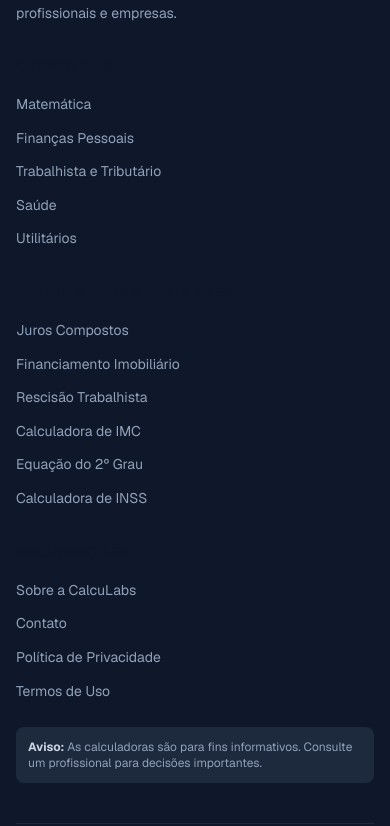
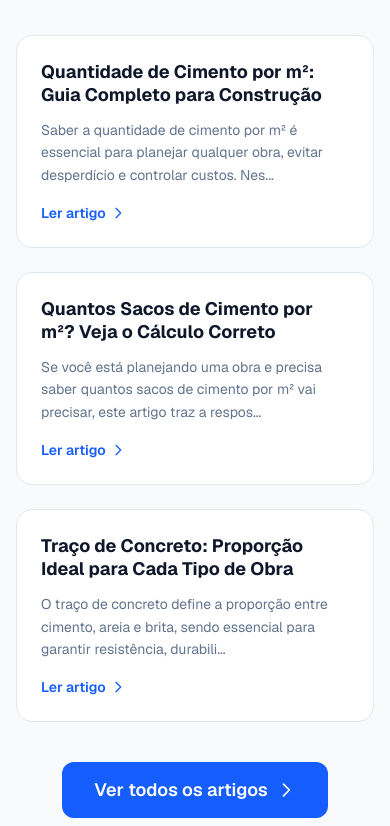
Before and after one commit to calculabs-adm/calculabs, a Next.js app: page / in a window 390 px wide. Shown: the part 5178-6004 px from the top of the page. Built offline with nearby package versions, Linux system fonts and the light colour scheme; no server answers.

Commit message:
feat: add Knowledge Hub CTA block on homepage before footer

```diff
--- a/src/app/page.tsx
+++ b/src/app/page.tsx
@@ -1,5 +1,5 @@
 import Link from "next/link";
-import { getCategoriesWithCount, getLatestCalculators } from "@/lib/data";
+import { getCategoriesWithCount, getLatestCalculators, getPublishedArticleSlugs, getArticleBySlug } from "@/lib/data";
 import LatestCalculatorsCarousel from "@/components/home/LatestCalculatorsCarousel";
 import type { Metadata } from "next";
 
@@ -54,6 +54,15 @@
 export default async function HomePage() {
   const categories = await getCategoriesWithCount();
   const latestCalculators = getLatestCalculators(8);
+
+  const allArticles = getPublishedArticleSlugs()
+    .map((slug) => getArticleBySlug(slug))
+    .filter(Boolean);
+  const highPriority = allArticles.filter((a) => a!.priority === "high");
+  const hubArticles = [
+    ...highPriority,
+    ...allArticles.filter((a) => a!.priority !== "high"),
+  ].slice(0, 3);
 
   const jsonLd = {
     "@context": "https://schema.org",
@@ -271,6 +280,57 @@
           </p>
         </div>
       </section>
+
+      {/* Knowledge Hub CTA */}
+      {hubArticles.length > 0 && (
+        <section className="max-w-7xl mx-auto px-4 sm:px-6 lg:px-8 py-16">
+          <div className="text-center mb-10">
+            <h2 className="text-3xl font-bold text-slate-900 mb-3">
+              Aprenda com nossos guias completos
+            </h2>
+            <p className="text-slate-600 text-lg max-w-2xl mx-auto">
+              Conteúdo prático para ajudar você a tomar decisões melhores no dia a dia.
+            </p>
+          </div>
+
+          <div className="grid grid-cols-1 md:grid-cols-3 gap-6">
+            {hubArticles.map((article) => (
+              <Link
+                key={article!.slug}
+                href={`/conhecimento/${article!.slug}`}
+                className="group bg-white border border-slate-200 rounded-2xl p-6 hover:border-blue-300 hover:shadow-lg transition-all duration-200"
+              >
+                <h3 className="font-bold text-slate-900 text-lg group-hover:text-blue-600 transition-colors mb-3 leading-snug">
+                  {article!.title}
+                </h3>
+                <p className="text-slate-500 text-sm leading-relaxed mb-4">
+                  {article!.summary.length > 120
+                    ? `${article!.summary.slice(0, 120)}...`
+                    : article!.summary}
+                </p>
+                <span className="text-sm font-semibold text-blue-600 group-hover:text-blue-800 transition-colors flex items-center gap-1">
+                  Ler artigo
+                  <svg className="w-4 h-4" fill="none" stroke="currentColor" viewBox="0 0 24 24">
+                    <path strokeLinecap="round" strokeLinejoin="round" strokeWidth={2} d="M9 5l7 7-7 7" />
+                  </svg>
+                </span>
+              </Link>
+            ))}
+          </div>
+
+          <div className="text-center mt-10">
+            <Link
+              href="/conhecimento"
+              className="inline-flex items-center gap-2 px-8 py-3.5 bg-blue-600 text-white font-semibold rounded-xl hover:bg-blue-700 transition-colors text-lg"
+            >
+              Ver todos os artigos
+              <svg className="w-5 h-5" fill="none" stroke="currentColor" viewBox="0 0 24 24">
+                <path strokeLinecap="round" strokeLinejoin="round" strokeWidth={2} d="M9 5l7 7-7 7" />
+              </svg>
+            </Link>
+          </div>
+        </section>
+      )}
     </>
   );
 }
```
